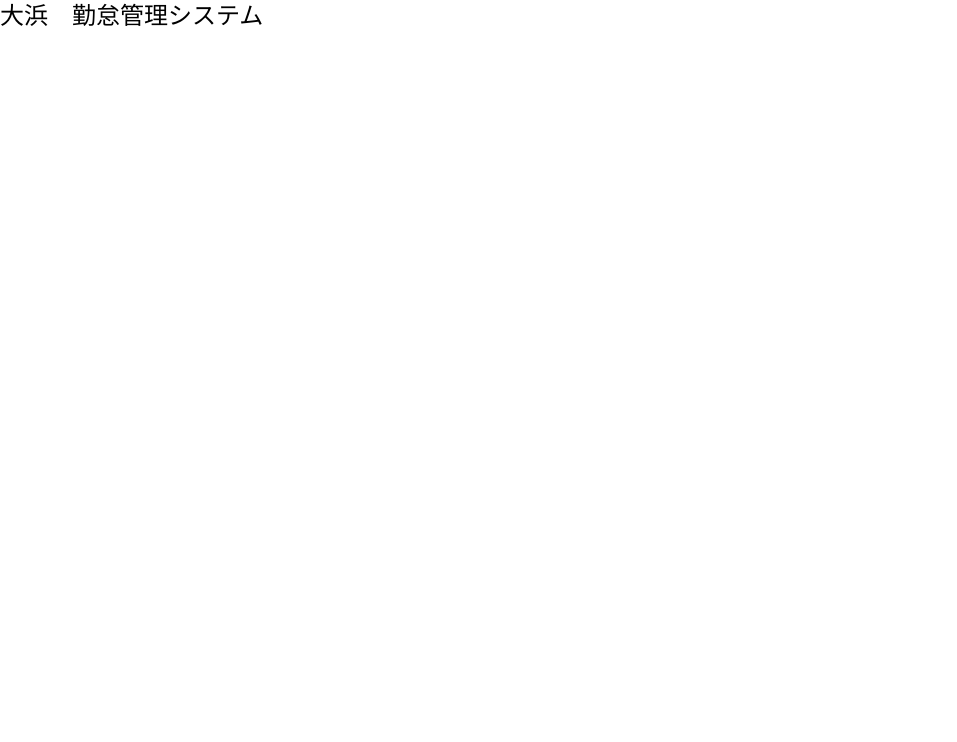
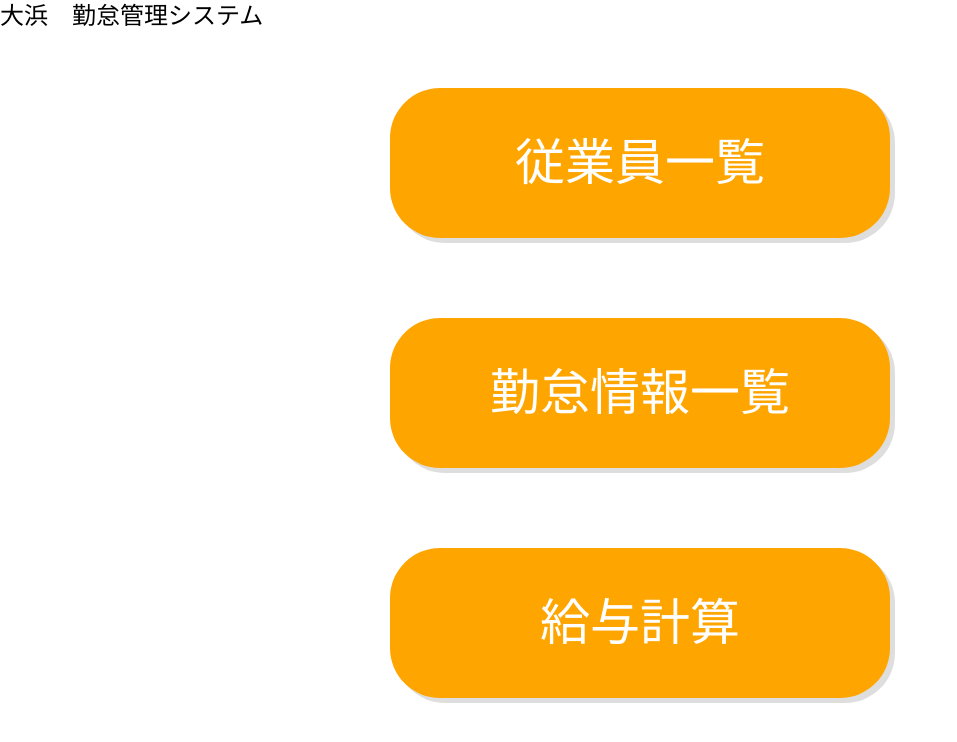
Before and after one commit to tatakeke1212/oohama-attendance-system-client, an Angular app: page /manage in a window 1280 px wide. Before the commit this address led to /. Shown: the top 742 px of the page, without its empty margins (0-957 px from the left). Built offline with nearby package versions, Linux system fonts and the light colour scheme.

Commit message:
OASC-0007 管理画面のトップページ作成

```diff
--- a/src/app/app-routing.module.ts
+++ b/src/app/app-routing.module.ts
@@ -2,6 +2,7 @@ import { NgModule } from '@angular/core';
 import { RouterModule, Routes } from '@angular/router';
 import { AttendanceComponent } from './pages/attendance/attendance.component';
 import { LoginComponent } from './pages/login/login.component';
+import { ManageComponent } from './pages/manage/manage.component';
 import { SelectEmployeeComponent } from './pages/select-employee/select-employee.component';
 import { TopComponent } from './pages/top/top.component';
 
@@ -11,6 +12,7 @@ const routes: Routes = [
   { path: 'selectEmployee', component: SelectEmployeeComponent },
   { path: 'login', component: LoginComponent },
   { path: 'attendance', component: AttendanceComponent },
+  { path: 'manage', component: ManageComponent },
 ];
 
 @NgModule({
--- a/src/app/app.module.ts
+++ b/src/app/app.module.ts
@@ -16,6 +16,7 @@ import { MatButtonModule } from '@angular/material/button';
 import { AttendanceComponent } from './pages/attendance/attendance.component';
 import { HttpClientModule } from '@angular/common/http';
 import { SelectEmployeeComponent } from './pages/select-employee/select-employee.component';
+import { ManageComponent } from './pages/manage/manage.component';
 
 @NgModule({
   declarations: [
@@ -25,6 +26,7 @@ import { SelectEmployeeComponent } from './pages/select-employee/select-employee
     CustomInputComponent,
     AttendanceComponent,
     SelectEmployeeComponent,
+    ManageComponent,
   ],
   imports: [
     BrowserModule,
--- a/src/app/pages/login/login.component.css
+++ b/src/app/pages/login/login.component.css
@@ -22,3 +22,9 @@
   margin: 10px;
   text-align: center;
 }
+
+.login-massage {
+  text-align: center;
+  color: red;
+  font-weight: bold;
+}
--- a/src/app/pages/login/login.component.html
+++ b/src/app/pages/login/login.component.html
@@ -21,6 +21,7 @@
         (valueChange)="password = $event"
       ></app-custom-input>
     </div>
+    <div class="login-massage">{{massage}}</div>
     <div class="login-button">
       <button mat-raised-button color="primary" (click)="onLogin()">
         ログイン
--- a/src/app/pages/login/login.component.ts
+++ b/src/app/pages/login/login.component.ts
@@ -1,5 +1,6 @@
 import { HttpClient } from '@angular/common/http';
 import { Component, OnInit } from '@angular/core';
+import { Router } from '@angular/router';
 import { base_url } from 'src/environments/environment';
 
 @Component({
@@ -12,17 +13,23 @@ export class LoginComponent implements OnInit {
 
   name = '';
   password = '';
+  massage = '';
 
-  constructor(private http: HttpClient) {}
+  constructor(private http: HttpClient, private router: Router) {}
 
   ngOnInit(): void {}
 
   onLogin() {
-    // console.log('login');
-    // console.log(this.name);
-    // console.log(this.password);
+    console.log('login');
+    console.log(this.name);
+    console.log(this.password);
     this.Login().subscribe((res) => {
-      // console.log('res: ', res);
+      console.log('res: ', res);
+      if (res.status === 200) {
+        this.router.navigate(['/manage']);
+      } else {
+        this.massage = 'ログインに失敗しました。';
+      }
     });
   }
 
--- /dev/null
+++ b/src/app/pages/manage/manage.component.css
@@ -0,0 +1,41 @@
+.manage-container {
+    display: flex;
+    flex-direction:column;
+    align-items: center;
+    justify-content: center;
+}
+
+.manage-box {
+    padding: 10px;
+    margin: 30px;
+}
+
+.employees-list-button {
+    background-color: #ffa500 !important;
+    margin: auto;
+    width: 500px;
+    height: 150px;
+    font-size: 50px;
+    border-radius:50px;
+    box-shadow:5px 5px 0px 0px #DEDEDE ;
+}
+
+.attendance-list-button {
+    background-color: #ffa500 !important;
+    margin: auto;
+    width: 500px;
+    height: 150px;
+    font-size: 50px;
+    border-radius:50px;
+    box-shadow:5px 5px 0px 0px #DEDEDE ;
+}
+
+.pay-calc-button {
+    background-color: #ffa500 !important;
+    margin: auto;
+    width: 500px;
+    height: 150px;
+    font-size: 50px;
+    border-radius:50px;
+    box-shadow:5px 5px 0px 0px #DEDEDE ;
+}
--- /dev/null
+++ b/src/app/pages/manage/manage.component.html
@@ -0,0 +1,11 @@
+<div class="manage-container">
+    <div class="manage-box">
+        <button mat-raised-button color="primary" class="employees-list-button">従業員一覧</button>
+    </div>
+    <div class="manage-box">
+        <button mat-raised-button color="primary" class="attendance-list-button">勤怠情報一覧</button>
+    </div>
+    <div class="manage-box">
+        <button mat-raised-button color="primary" class="pay-calc-button">給与計算</button>
+    </div>
+</div>
--- /dev/null
+++ b/src/app/pages/manage/manage.component.ts
@@ -0,0 +1,15 @@
+import { Component, OnInit } from '@angular/core';
+
+@Component({
+  selector: 'app-manage',
+  templateUrl: './manage.component.html',
+  styleUrls: ['./manage.component.css']
+})
+export class ManageComponent implements OnInit {
+
+  constructor() { }
+
+  ngOnInit(): void {
+  }
+
+}
```
Also changed, not shown: 1 other file (tests, documents, lock files or other folders).
